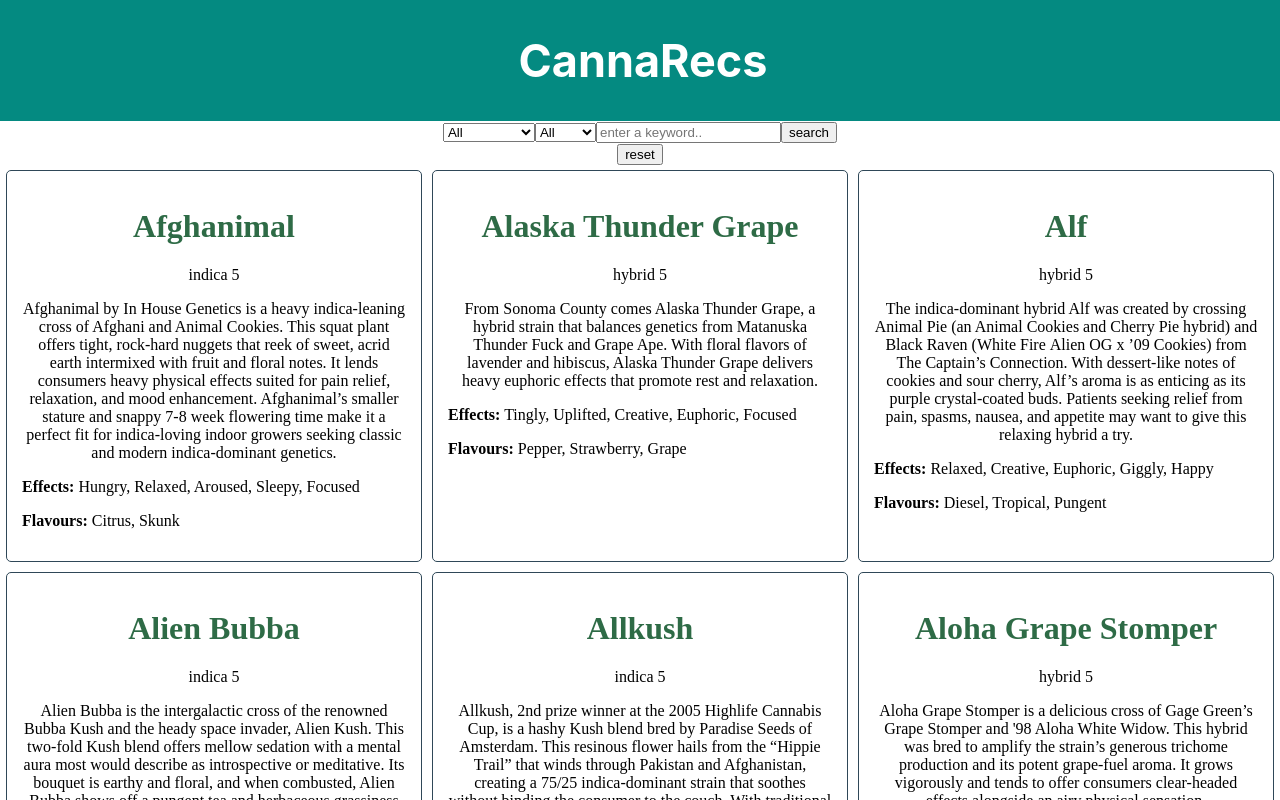
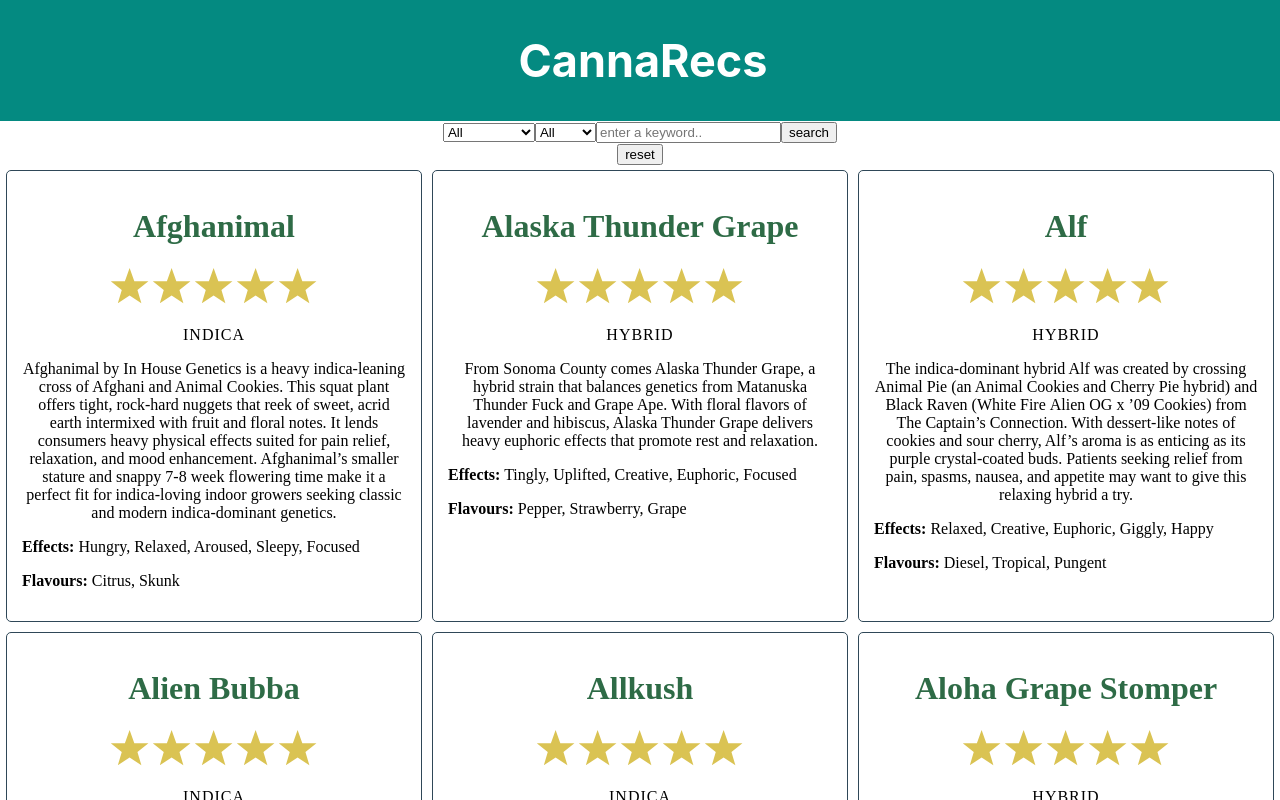
Before and after one commit to OneCodeMan/tangela-merkel, a React (Create React App) app: page / in a window 1280 px wide. Shown: the top 800 px of the page. Built offline with nearby package versions, Linux system fonts and the light colour scheme.

Commit message:
GOT STARS BOYYY

```diff
--- a/src/components/Strain/Strain.js
+++ b/src/components/Strain/Strain.js
@@ -1,6 +1,6 @@
 import React from 'react';
 import { StyleSheet, css } from 'aphrodite';
-import { findByText } from '@testing-library/react';
+import StarRatings from 'react-star-ratings';
 
 const styles = StyleSheet.create({
     strain: {
@@ -28,7 +28,8 @@
     },
 
     type: {
-
+        letterSpacing: '1px',
+        textTransform: 'uppercase'
     },
 
     rating: {
@@ -53,7 +54,13 @@
   return (
     <div className={css(styles.strain)}>
         <h1 className={css(styles.name)}>{strain.name}</h1>
-        <p className={css(styles.type)}>{strain.type} <span className={css(styles.rating)}>{strain.rating}</span></p>
+        <StarRatings
+        rating={strain.rating}
+        starDimension="40px"
+        starSpacing="1px"
+        starRatedColor="#DAC353"
+      />
+        <p className={css(styles.type)}>{strain.type}</p>
         <p className={css(styles.description)}>{strain.description}</p>
         <div className={css(styles.effectsDiv)}>
             <p className={css(styles.effects)}>
```
